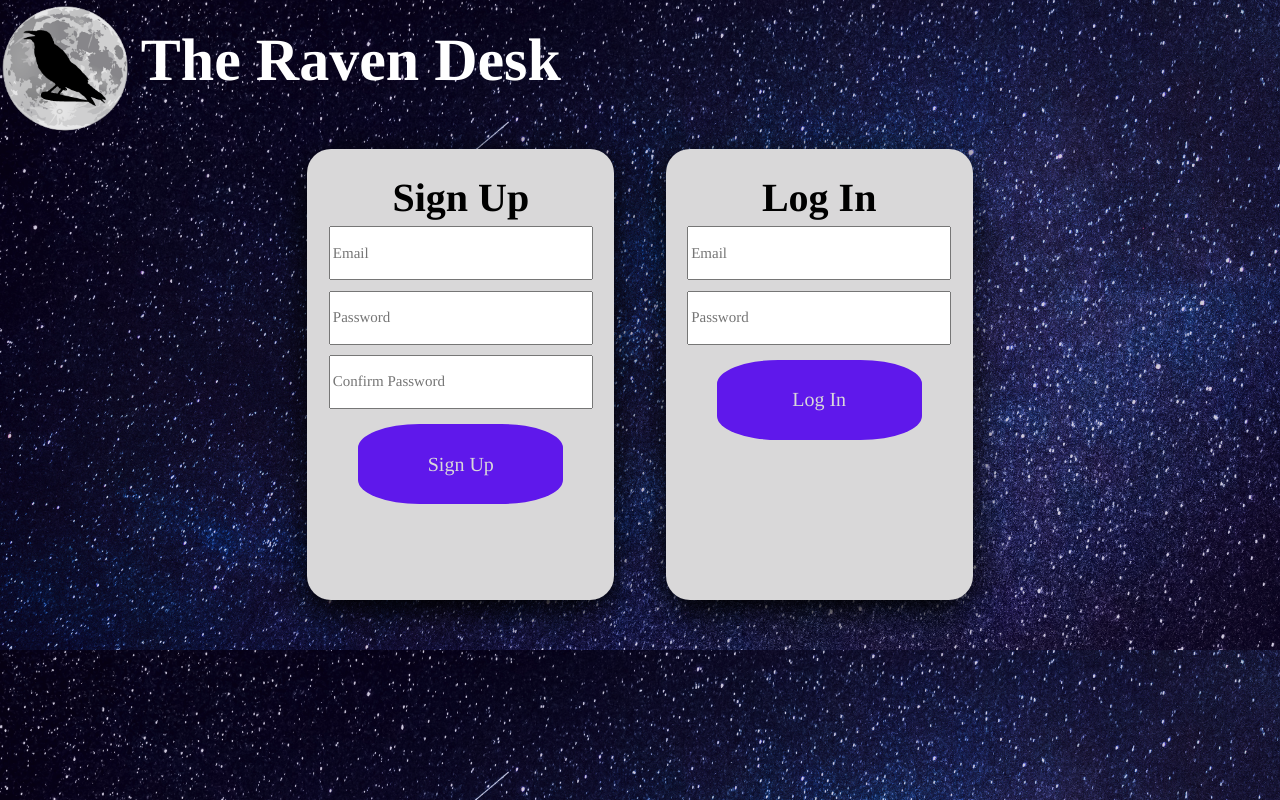
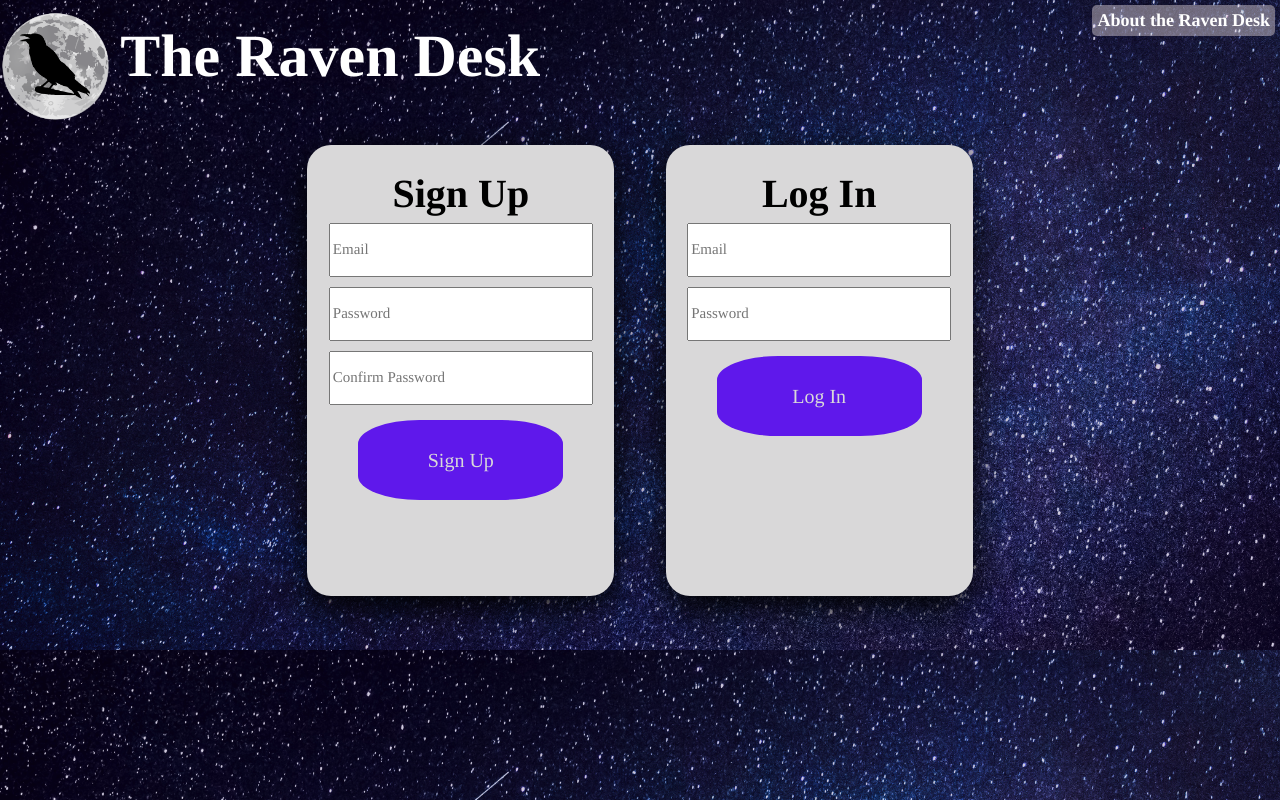
Before and after one commit to MaryfrancesU/RavenDesk, a PHP site: page / in a window 1280 px wide. Run offline with PHP 8.4, Linux system fonts and the light colour scheme.

Commit message:
access tutorial page from index, format navrow buttons, tablinks font a bit larger

```diff
--- a/index.php
+++ b/index.php
@@ -16,9 +16,12 @@
   <body>
     <div class="stars"> </div>
 
-    <div class="header-row">
-        <img id="logo" src="style/img/logo.png">
-        <h1> The Raven Desk </h1>
+    <div class="nav-row">
+        <a href="pages/tutorial.php"> About the Raven Desk </a>
+        <div class="header-row">
+            <img id="logo" src="style/img/logo.png">
+            <h1> The Raven Desk </h1>
+        </div>
     </div>
 
     <div class="index-container">
--- a/style/_config.scss
+++ b/style/_config.scss
@@ -10,9 +10,20 @@ $tab-border-color: #ccc;
 
 .nav-row{
     a{
-        color: pink;
+        color: white;
         float: right;
         margin-right: 5px;
+        font-weight: bold;
+        font-size: 18px;
+        margin-top: 5px;
+        text-decoration: none;
+        padding: 5px;
+        background-color: rgba(252, 241, 243, 0.4);
+        border-radius: 5px;
+
+        &:hover{
+            color: darken(white, 30%);
+        }
     }
 }
 
--- a/style/_verttabs.scss
+++ b/style/_verttabs.scss
@@ -37,7 +37,7 @@ $tab-content-color: lighten($primary-color, 35%);
     text-align: left;
     cursor: pointer;
     transition: 0.3s;
-    font-size: 17px;
+    font-size: 18px;
 
     &:hover{
         background-color: darken($tab-color, 10%);
--- a/style/main.css
+++ b/style/main.css
@@ -3,9 +3,20 @@
 }
 
 .nav-row a {
-  color: pink;
+  color: white;
   float: right;
   margin-right: 5px;
+  font-weight: bold;
+  font-size: 18px;
+  margin-top: 5px;
+  text-decoration: none;
+  padding: 5px;
+  background-color: rgba(252, 241, 243, 0.4);
+  border-radius: 5px;
+}
+
+.nav-row a:hover {
+  color: #b3b3b3;
 }
 
 .header-row {
@@ -137,7 +148,7 @@
   text-align: left;
   cursor: pointer;
   transition: 0.3s;
-  font-size: 17px;
+  font-size: 18px;
 }
 
 .tabbutton:hover {
```
Also changed, not shown: style/tabs.css (+12 -1 lines).
